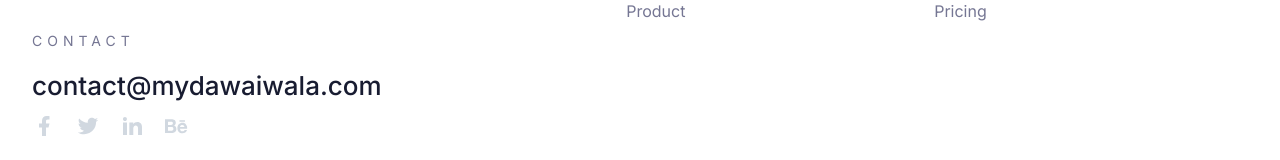
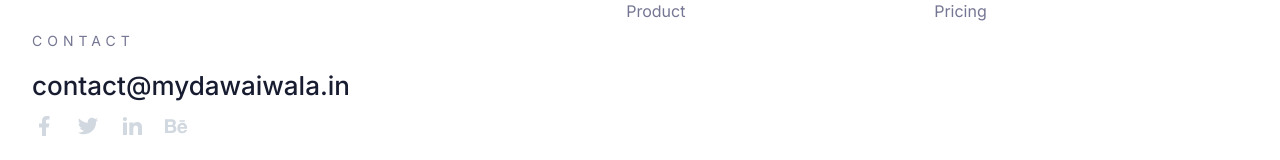
Before and after one commit to Thisisashutosh/solid-nextjs-main, a Next.js app: page / in a window 1280 px wide. Shown: the part 2542-2702 px from the top of the page. Built offline with nearby package versions, Linux system fonts and the light colour scheme.

Commit message:
adjusted the contact and title

```diff
--- a/app/(site)/page.tsx
+++ b/app/(site)/page.tsx
@@ -14,8 +14,8 @@ import Blog from "@/components/Blog";
 import Testimonial from "@/components/Testimonial";
 
 export const metadata: Metadata = {
-  title: "Next.js Starter Template for SaaS Startups - Solid SaaS Boilerplate",
-  description: "This is Home for Solid Pro",
+  title: "My Dawai Wala",
+  description: "Welcome to My Dawai Wala, one stop to all your medine needs",
   // other metadata
 };
 
--- a/components/Footer/index.tsx
+++ b/components/Footer/index.tsx
@@ -51,7 +51,7 @@ const Footer = () => {
                   href="/"
                   className="mt-3 text-itemtitle font-medium text-black dark:text-white"
                 >
-                  contact@mydawaiwala.com
+                  contact@mydawaiwala.in
                 </a>
 
                 <div className="animate_top mb-3 mt-3">
```
